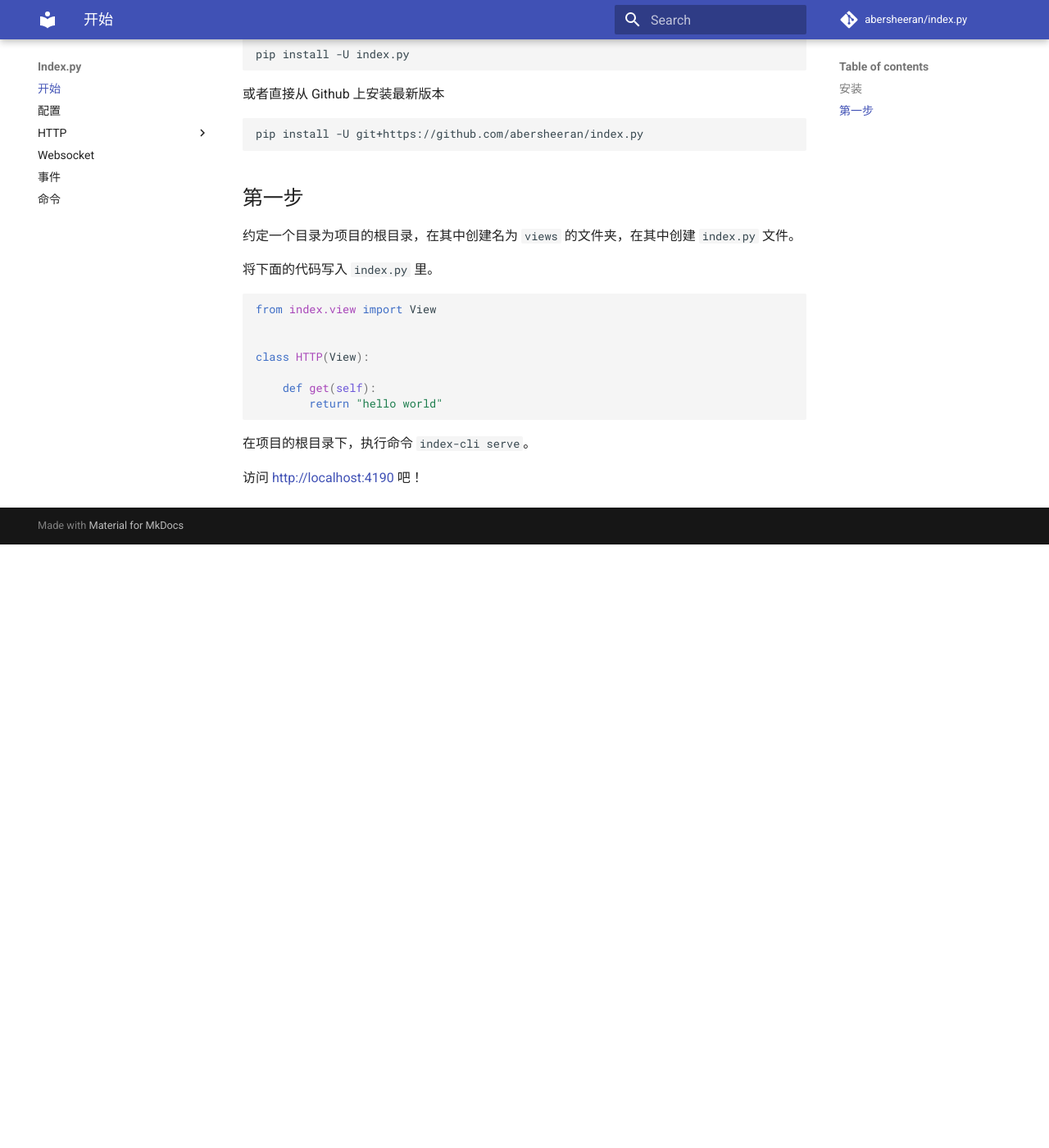
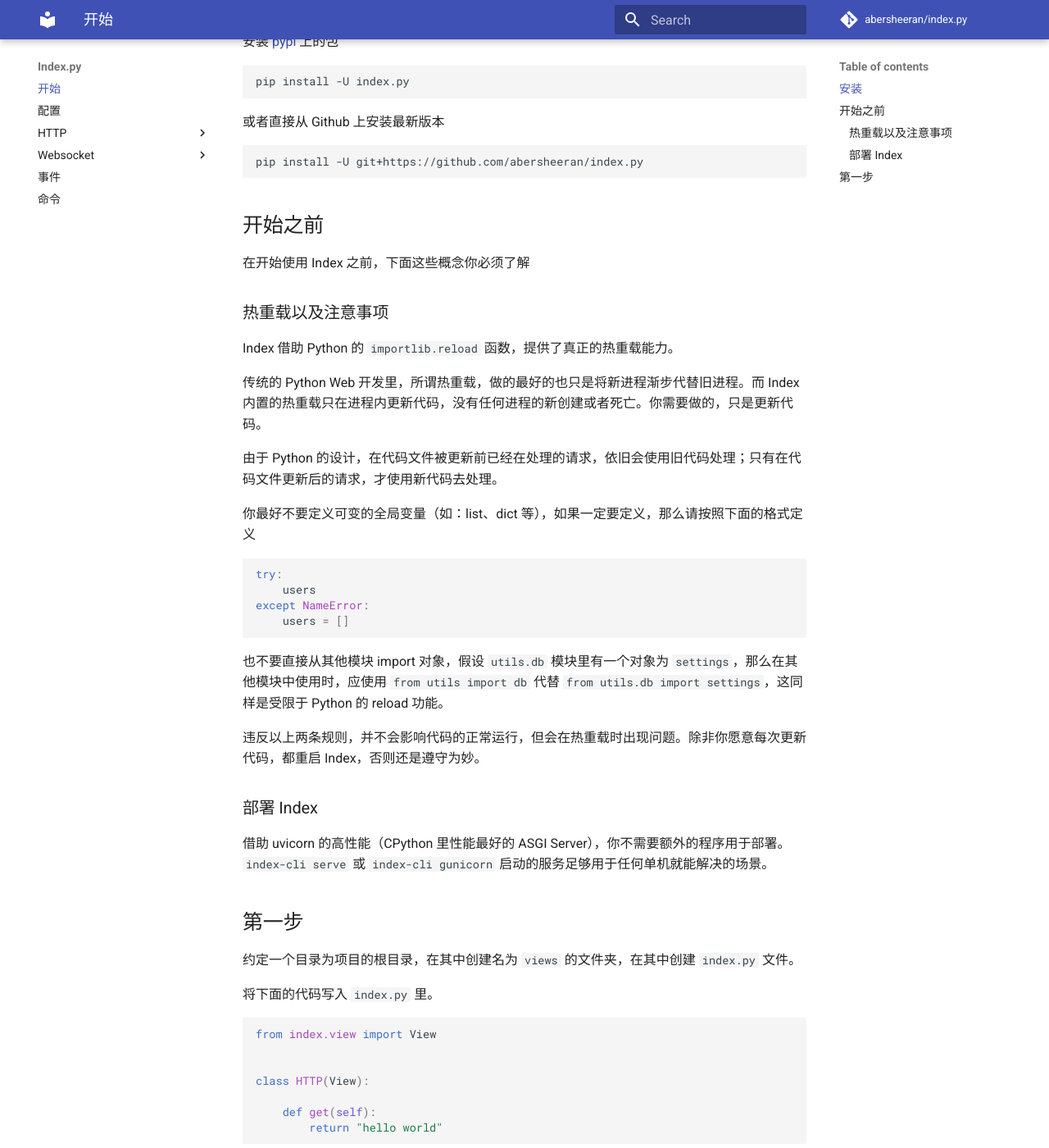
Before and after one commit to abersheeran/kui, an MkDocs documentation site: the page built from docs/index.md, in a window 1280 px wide and 1400 px high, scrolled down 778 px. Shown: the whole window at 82% size. Built offline with MkDocs 1.6.1 and Material for MkDocs 9.7.7, drawn with Linux system fonts in a browser that asks for light colours; comment, search, counter and statistics services are not loaded; before the commit the page ends 1442 px from its top, so only the background shows below that.

Commit message:
update docs

````diff
--- a/docs/index.md
+++ b/docs/index.md
@@ -11,7 +11,7 @@
 * uvloop/IOCP 优化
 * CORS 可配置化
 * 自动 gzip 压缩
-
+* 零配置部署
 
 那么，从安装开始吧。
 
@@ -30,6 +30,35 @@
 ```bash
 pip install -U git+https://github.com/abersheeran/index.py
 ```
+
+## 开始之前
+
+在开始使用 Index 之前，下面这些概念你必须了解
+
+### 热重载以及注意事项
+
+Index 借助 Python 的 `importlib.reload` 函数，提供了真正的热重载能力。
+
+传统的 Python Web 开发里，所谓热重载，做的最好的也只是将新进程渐步代替旧进程。而 Index 内置的热重载只在进程内更新代码，没有任何进程的新创建或者死亡。你需要做的，只是更新代码。
+
+由于 Python 的设计，在代码文件被更新前已经在处理的请求，依旧会使用旧代码处理；只有在代码文件更新后的请求，才使用新代码去处理。
+
+你最好不要定义可变的全局变量（如：list、dict 等），如果一定要定义，那么请按照下面的格式定义
+
+```python
+try:
+    users
+except NameError:
+    users = []
+```
+
+也不要直接从其他模块 import 对象，假设 `utils.db` 模块里有一个对象为 `settings`，那么在其他模块中使用时，应使用 `from utils import db` 代替 `from utils.db import settings`，这同样是受限于 Python 的 reload 功能。
+
+违反以上两条规则，并不会影响代码的正常运行，但会在热重载时出现问题。除非你愿意每次更新代码，都重启 Index，否则还是遵守为妙。
+
+### 部署 Index
+
+借助 uvicorn 的高性能（CPython 里性能最好的 ASGI Server），你不需要额外的程序用于部署。`index-cli serve` 或 `index-cli gunicorn` 启动的服务足够用于任何单机就能解决的场景。
 
 ## 第一步
 
--- a/mkdocs.yml
+++ b/mkdocs.yml
@@ -12,10 +12,11 @@
   - 开始: 'index.md'
   - 配置: 'config.md'
   - HTTP:
-    - 请求 : 'view.md'
+    - 请求: 'http.md'
     - 响应: 'response.md'
     - 中间件: 'middleware.md'
-  - Websocket: 'websocket.md'
+  - Websocket:
+    - 处理: 'websocket.md'
   - 事件: 'event.md'
   - 命令: 'command.md'
 
--- a/setup.py
+++ b/setup.py
@@ -132,6 +132,9 @@
         os.system('git commit -m "auto build by mkdocs"')
         os.system('git push --set-upstream  origin gh-pages -f')
 
+        self.status('Removing builds…')
+        rmtree(os.path.join(here, 'site'), ignore_errors=True)
+
 
 # Where the magic happens:
 setup(
````
Also changed, not shown: docs/command.md (+1 -1 lines), docs/http.md (renamed from docs/view.md), 1 other file.
